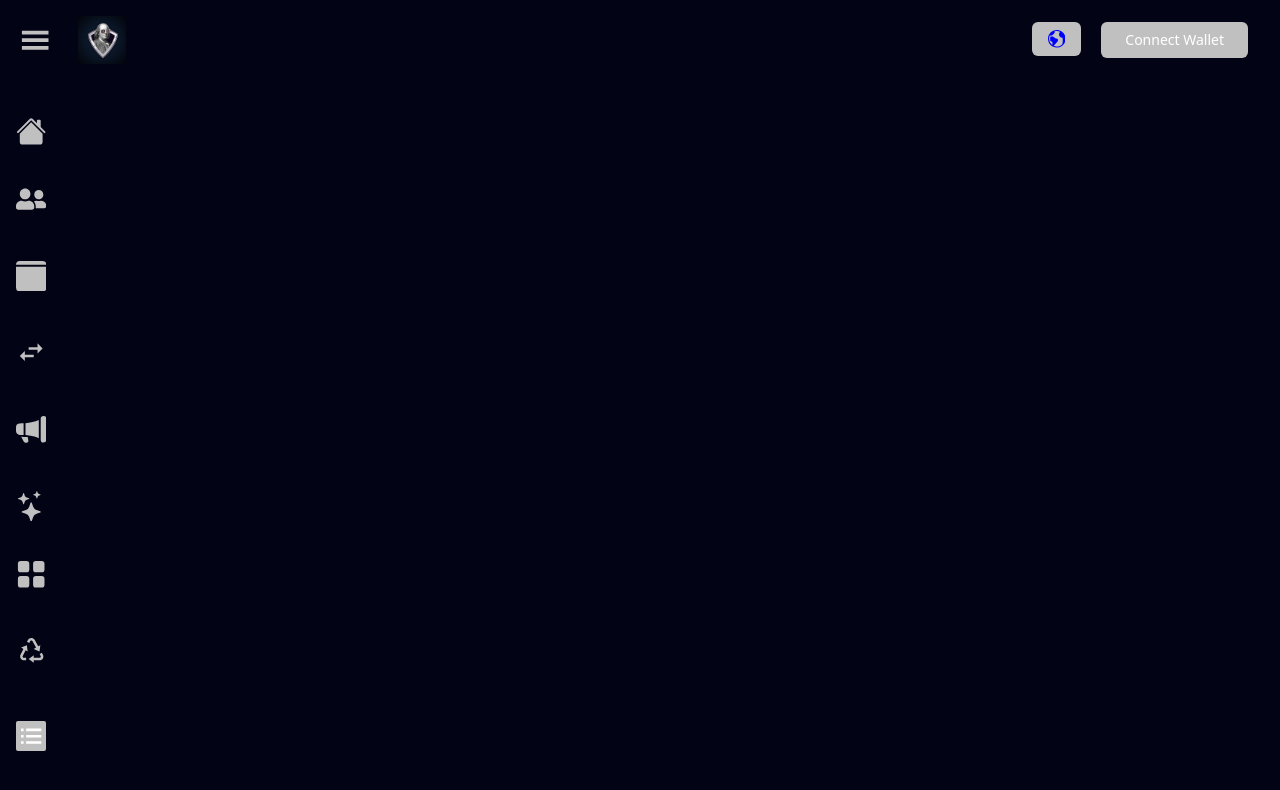
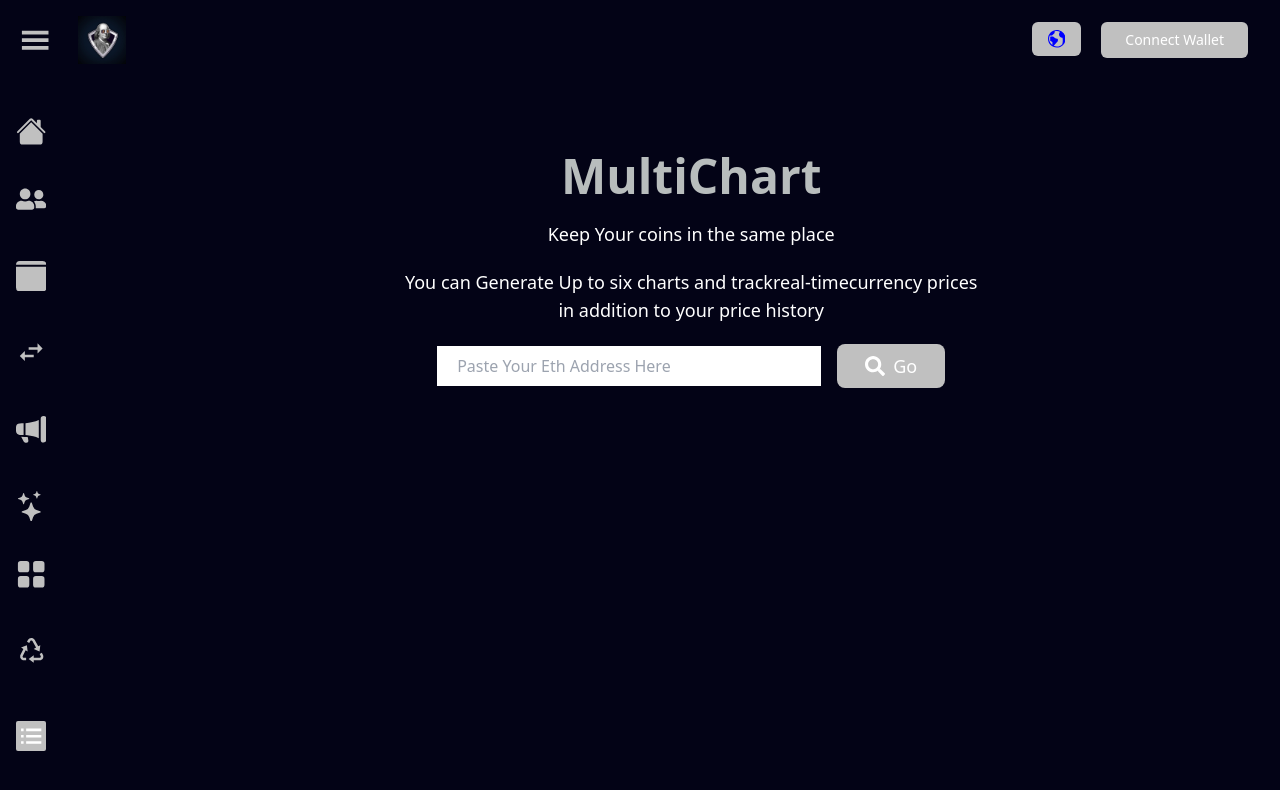
Before and after one commit to ayoeze191/shibayc, a React (Create React App) app: page /multichart in a window 1280 px wide. Shown: the top 790 px of the page. Built offline with nearby package versions, Linux system fonts and the light colour scheme.

Commit message:
targeriyan

```diff
--- a/src/App.js
+++ b/src/App.js
@@ -8,6 +8,7 @@ import Overlay from "./Components/Ui/Overlay";
 import PortfolioTracker from "./Components/PortfolioTracker";
 import Token from "./Components/tokens";
 import WatchList from "./Components/WatchList";
+import MultiChart from "./Components/MultiChart";
 function App() {
   const [navStatus, setnavStatus] = useState(false);
 
@@ -16,7 +17,7 @@ function App() {
   }
 
   return (
-    <div className="bg-Navy-blue flex flex-col relative lg:h-screen h-full pb-5">
+    <div className="bg-Navy-blue flex flex-col lg:h-screen h-full pb-5">
       <Router>
         {navStatus && <Overlay remove = {navHandler}/> }
       <Header show = {navHandler}/>
@@ -27,7 +28,9 @@ function App() {
       <Route element = {<DashBoard />}  path = "/"/>
      <Route element = {<PortfolioTracker />} path = "/portfolio-tracker" />
      <Route element = {<Token />} path='/token' />
-     <Route element = {<WatchList /> } path = 'watch-list' />
+     <Route element = {<WatchList /> } path = '/watch-list' />
+     <Route element = {<MultiChart /> } path = '/multichart' />
+
       </Routes>
       </div>
       <SideBar navstatus = {navStatus}/>
--- /dev/null
+++ b/src/Components/MultiChart.js
@@ -0,0 +1,20 @@
+import React from 'react'
+import { FaSearch } from 'react-icons/fa'
+
+const MultiChart = () => {
+  return (
+    <div className='flex flex-col flex-1 w-full'>
+        <div className='flex flex-col flex-1  items-center gap-5 md:pt-14 w-1/2 mx-auto text-center'>
+          <h1 className='text-5xl font-bold text-silver-sand flex flex-col text-center'>MultiChart</h1>
+        <h3 className='text-white text-lg'>Keep Your coins in the same place</h3>
+        <h3 className='text-white text-lg'>You can Generate Up to six charts and trackreal-timecurrency prices in addition to your price history</h3>
+        <div className='flex items-center gap-4 w-fit flex-col sm:flex-row'>
+                <input type='text' placeholder='Paste Your Eth Address Here' className='px-5 py-2 border-0 w-64 sm:w-96'/>
+                <button className='flex text-lg items-center px-7 py-2 bg-silver rounded-lg text-white gap-2'><FaSearch fontSize='1.25rem' color='white'/>Go</button>
+            </div>
+            </div>
+    </div>
+  )
+}
+
+export default MultiChart
--- a/src/Components/WatchList.js
+++ b/src/Components/WatchList.js
@@ -2,7 +2,7 @@ import React from 'react'
 import { FaSearch } from 'react-icons/fa'
 const WatchList = () => {
   return (
-    <div className='flex flex-col flex-1  items-center justify-center gap-5'>
+    <div className='flex flex-col flex-1  items-center gap-5 md:pt-14'>
         <h1 className='text-5xl font-bold text-silver-sand flex flex-col text-center'>WatchList</h1>
         <h3 className='text-white text-lg'>Track Tokens around the Ethereum Chain</h3>
         <div className='flex items-center gap-4 w-fit'>
```
